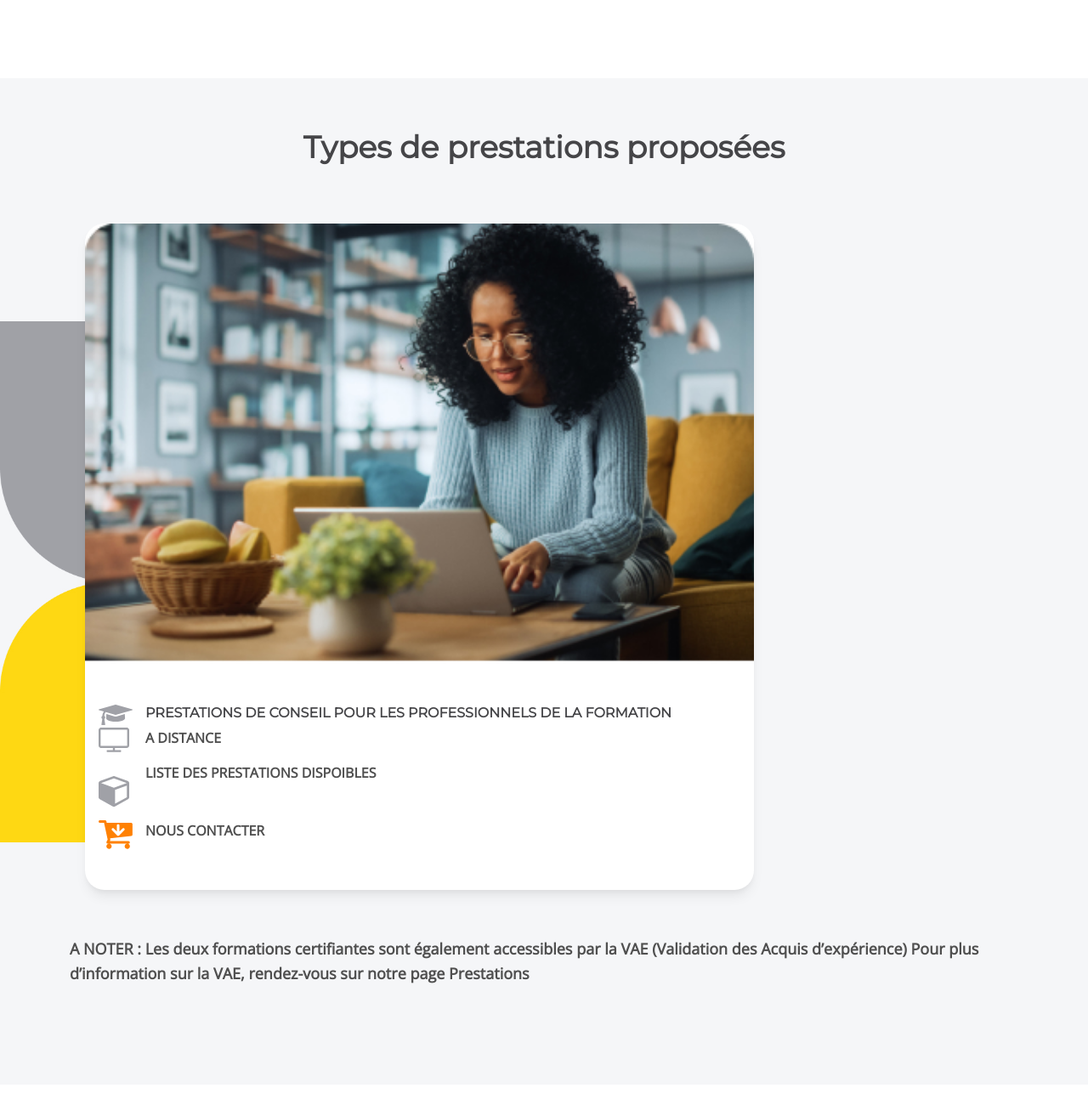
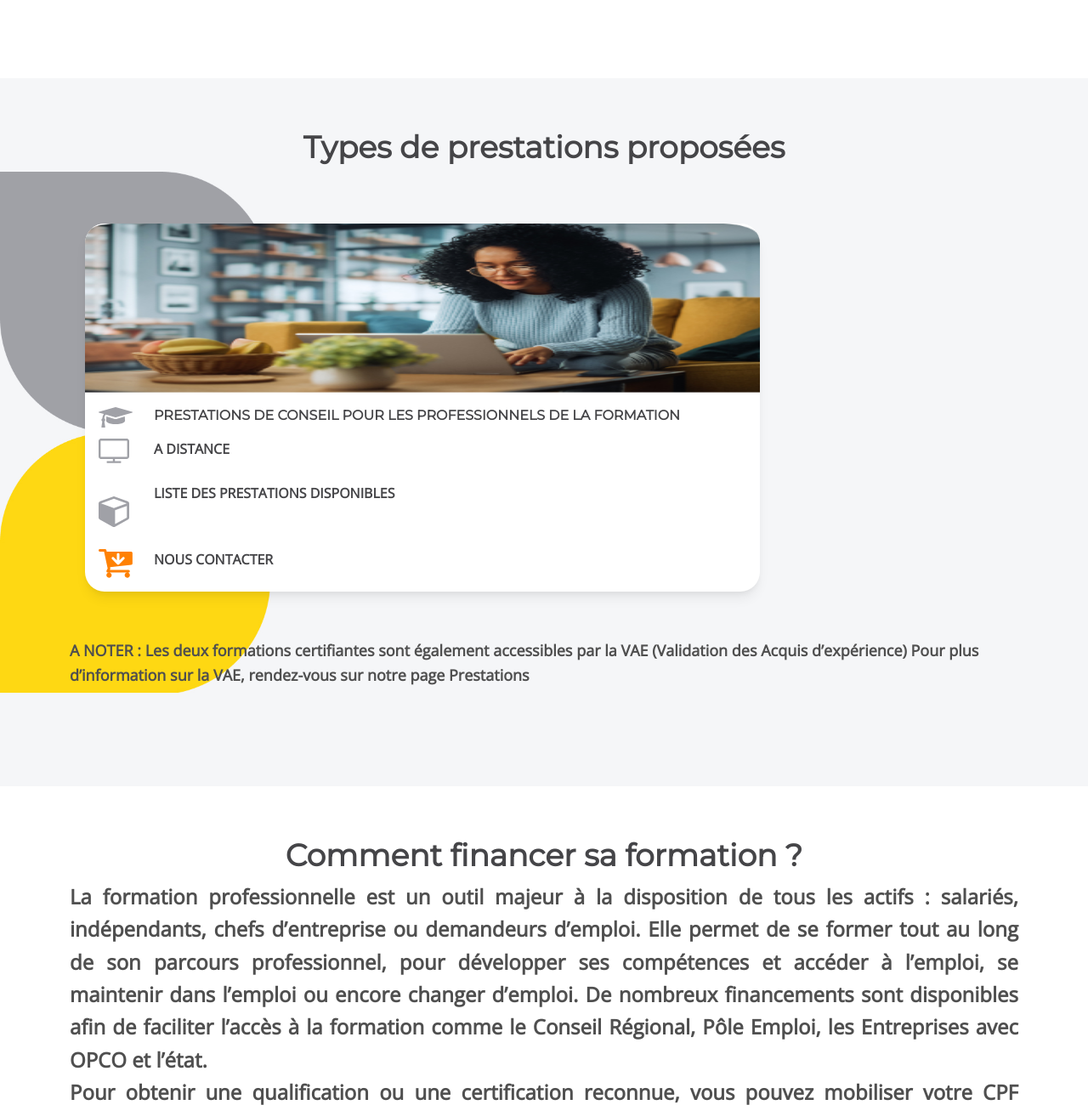
Before and after one commit to jeanseb62/Forma-Blocs, a Symfony app: template templates/default/index.html.twig in a window 1280 px wide. Shown: the part 1231-2531 px from the top of the page at 85% size. Run offline with Twig, Linux system fonts and the light colour scheme; the template is opened without the code that fills it, so the values that code supplies are empty; some libraries are stand-ins or nearby versions.

Commit message:
Lien prestation sur la homepage

```diff
--- a/public/css/style.css
+++ b/public/css/style.css
@@ -209,6 +209,7 @@ li {
 }
 
 .prestation .card-img-top {
+    height: 200px;
     border-radius: 23px 23px 0 0;
 }
 
@@ -229,8 +230,22 @@ li {
 .card-body {
     display: grid;
     grid-template-columns: 35px 1fr;
+    gap: 10px;
 }
 
+.lien-card img.card-img-top{
+    opacity: 1;
+    -webkit-transition: .3s ease-in-out;
+    transition: .3s ease-in-out;
+}
+.lien-card:hover img.card-img-top{
+    opacity: .8;
+
+}
+
+.lien-card p {
+    color: #454548;
+}
 .text-note {
     padding-top: 55px;
     font-weight: 600;
--- a/templates/default/index.html.twig
+++ b/templates/default/index.html.twig
@@ -11,7 +11,8 @@
 	<div class="banner">
 		<div class="container">
 			<h1 class="col-md-7 text-uppercase">Organisme de formation et de conseil</h1>
-			<h2 class="description col-sm-12 col-md-8">Spécialisé dans le domaine de la formation professionnelle continue
+			<h2 class="description col-sm-12 col-md-8">Spécialisé dans le domaine de la formation professionnelle
+				continue
 				(distanciel).
 			</h2>
 			<div class="pt-lg-5">
@@ -68,9 +69,10 @@
 			{% for formation in formations %}
 
 			<div class="card card-item">
+					<a href={{path('formation')}} class="lien-card">
 					<img src={{asset('assets/images/imgFormation/')}}{{ formation.image }} alt="{{ formation.title }}"
 						class="card-img-top">
-				<div class="card-body px-lg-3 py-lg-5 p-3">
+					<div class="card-body p-3">
 						<img src={{asset('assets/icons/desk-chapeau-gris.svg')}} alt="icone chapeau gris">
 						<h6 class="card-title">{{ formation.title }}</h6>
 
@@ -83,13 +85,15 @@
 						<img src={{asset('assets/icons/desk-cart-arrow-down.svg')}} alt="icone prix">
 						<p class="card-text">De {{ formation.priceMin }} a {{formation.priceMax }} &euro;</p>
 					</div>
+					</a>
 				</div>
 
 			{% endfor %}
 			<div class="card card-item card-conseil">
+					<a href={{path('conseil')}} class="lien-card">
 					<img src={{asset('assets/images/imgFormation/conseil.jpg')}} alt="conseils pour professionnels"
 						class="card-img-top">
-				<div class="card-body px-lg-3 py-lg-5 p-3">
+					<div class="card-body p-3">
 						<img src={{asset('assets/icons/desk-chapeau-gris.svg')}} alt="icone chapeau diplome">
 						<h6 class="card-title">Prestations de conseil pour les professionnels de la formation</h6>
 
@@ -97,11 +101,12 @@
 						<p class="card-text">A distance</p>
 
 						<img src={{asset('assets/icons/desk-picto-cube.svg')}} alt="icone block" class="py-3">
-					<p class="card-text">Liste des prestations dispoibles</p>
+						<p class="card-text">Liste des prestations disponibles</p>
 
 						<img src={{asset('assets/icons/desk-cart-arrow-down.svg')}} alt="icone prix">
 						<p class="card-text">Nous contacter</p>
 					</div>
+					</a>
 				</div>
 		</div>
 		<div class="container">
@@ -157,7 +162,8 @@
 		<div class="d-flex flex-row justify-content-around align-items-center">
 			<img src={{ asset('assets/images/logo/mobile/mobile-logo-CPF.png') }} alt="logo Mon Compte Formation"
 				class="img-fluid">
-			<img src={{ asset('assets/images/logo/mobile/mobile-logo-pe.png') }} alt="logo Pôle emploi" class="img-fluid">
+			<img src={{ asset('assets/images/logo/mobile/mobile-logo-pe.png') }} alt="logo Pôle emploi"
+				class="img-fluid">
 			<img src={{ asset('assets/images/logo/mobile/mobile-logo-opco.png') }} alt="logo OPCO" class="img-fluid">
 		</div>
 	</div>
```
Lines whose indentation alone changed are shown as unchanged.
